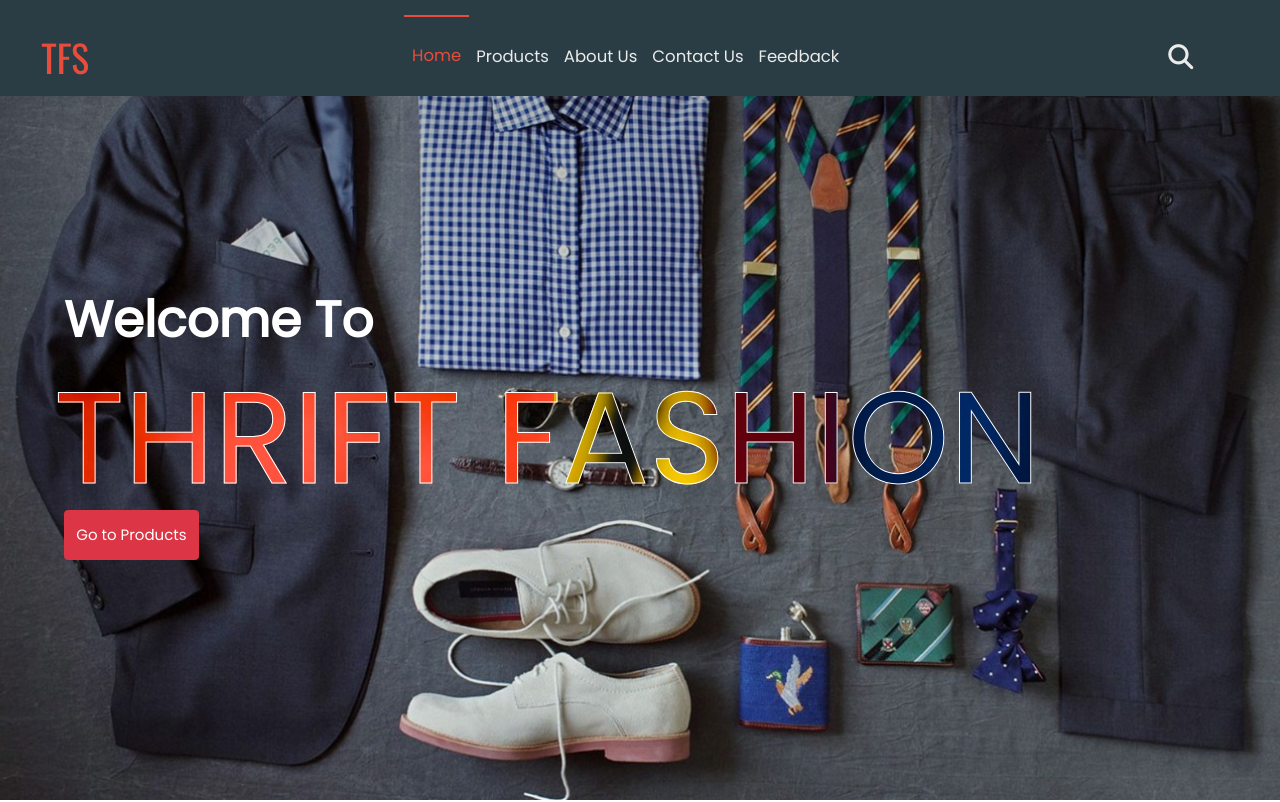
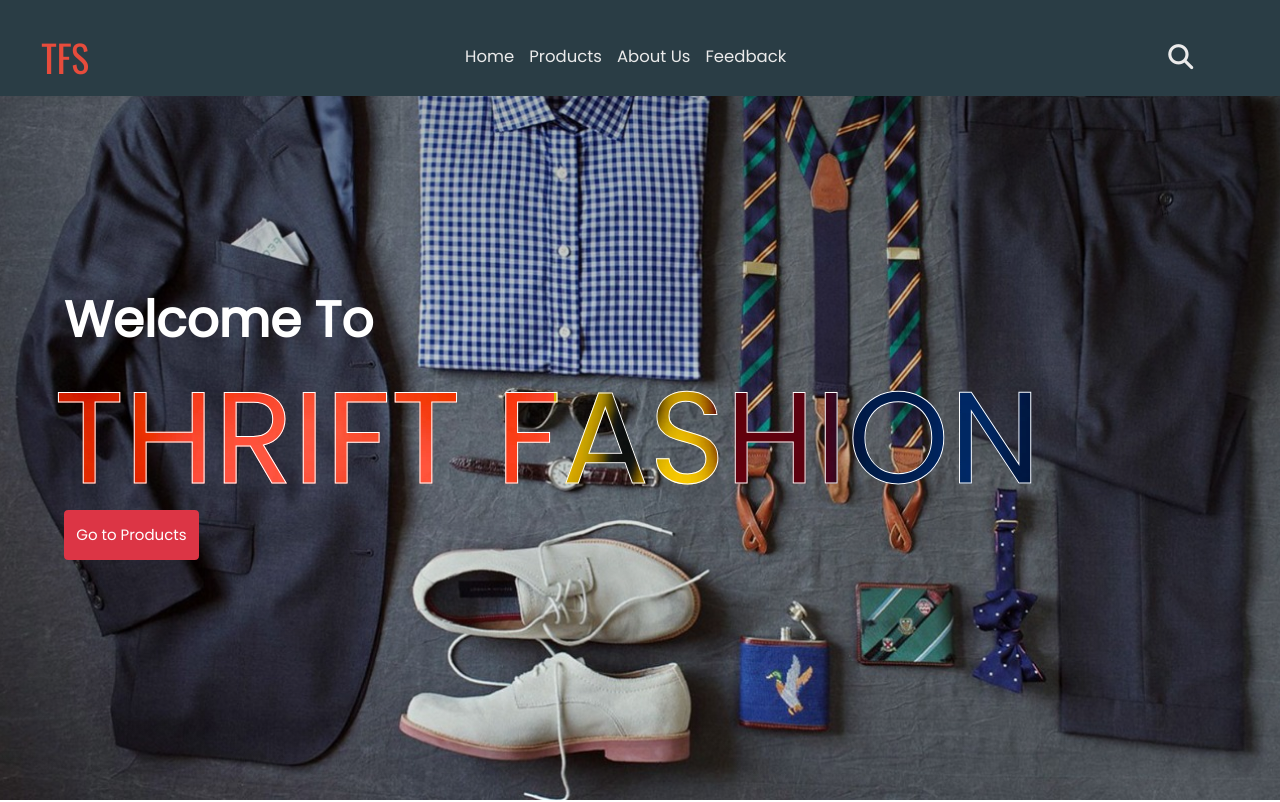
Before and after one commit to MurtazaU/Thrift-Fashion, a plain HTML site: page index.html in a window 1280 px wide. Shown: the top 802 px of the page. Drawn offline with nearby package versions, Linux system fonts and the light colour scheme; some icons are missing.

Commit message:
Sorry, Final Commit

```diff
--- a/index.html
+++ b/index.html
@@ -62,7 +62,7 @@
           >
             <ul class="navbar-nav ms-auto mb-2 mb-lg-0 animation_nav">
               <li class="nav-item">
-                <a class="nav-link active" aria-current="page" href="#home">Home</a>
+                <a class="nav-link " aria-current="page" href="#home">Home</a>
               </li>
               <li class="nav-item">
                 <a class="nav-link" href="#product"> Products </a>
@@ -71,10 +71,7 @@
                 <a class="nav-link" href="#about">About Us</a>
               </li>
               <li class="nav-item">
-                <a class="nav-link" href="#contact">Contact Us</a>
-              </li>
-              <li class="nav-item">
-                <a class="nav-link" href="#">Feedback</a>
+                <a class="nav-link" href="#contact">Feedback</a>
               </li>
             </ul>
 
```
